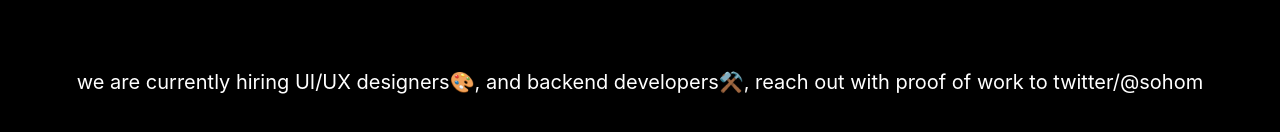
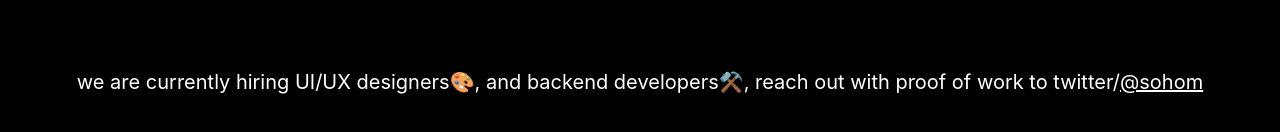
Before and after one commit to Deveshb15/anton, a Next.js app: page /careers in a window 1280 px wide. Shown: the part 318-450 px from the top of the page. Built offline with nearby package versions, Linux system fonts and the light colour scheme.

Commit message:
chore: underline

```diff
--- a/pages/careers.js
+++ b/pages/careers.js
@@ -20,7 +20,7 @@ export default function Careers() {
 						target="_blank"
 						rel="noreferrer"
 					>
-						twitter/@sohom
+						twitter/<span className="underline">@sohom</span>
 					</a>
 				</p>
 			</div>
```
